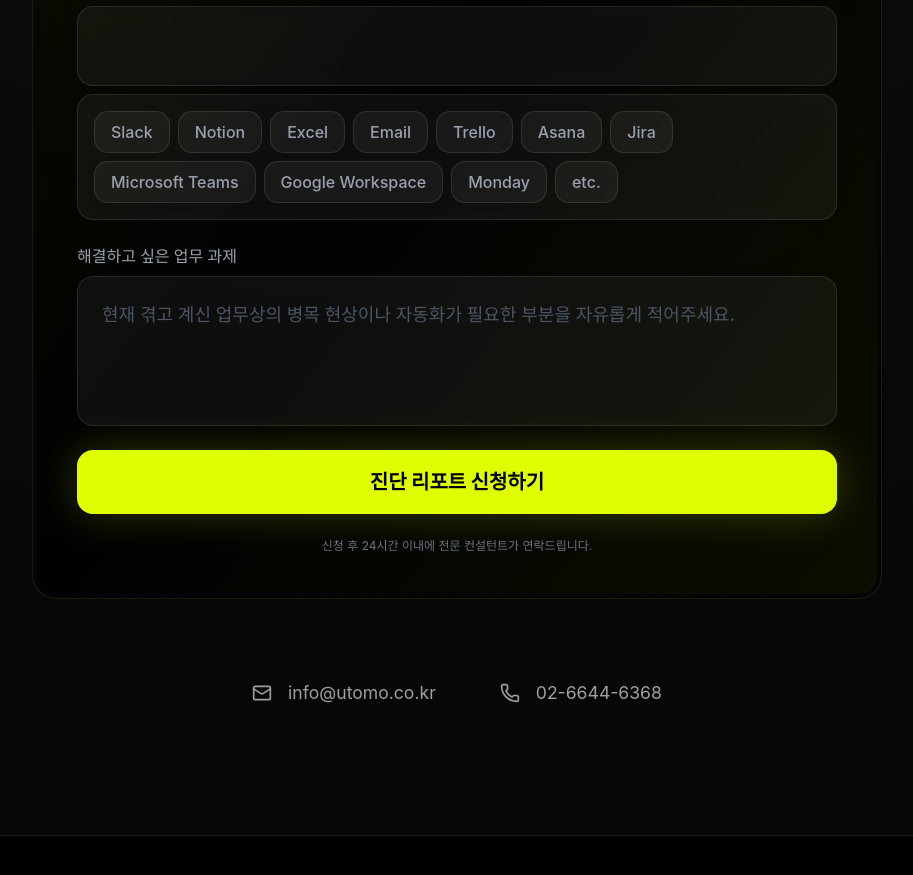
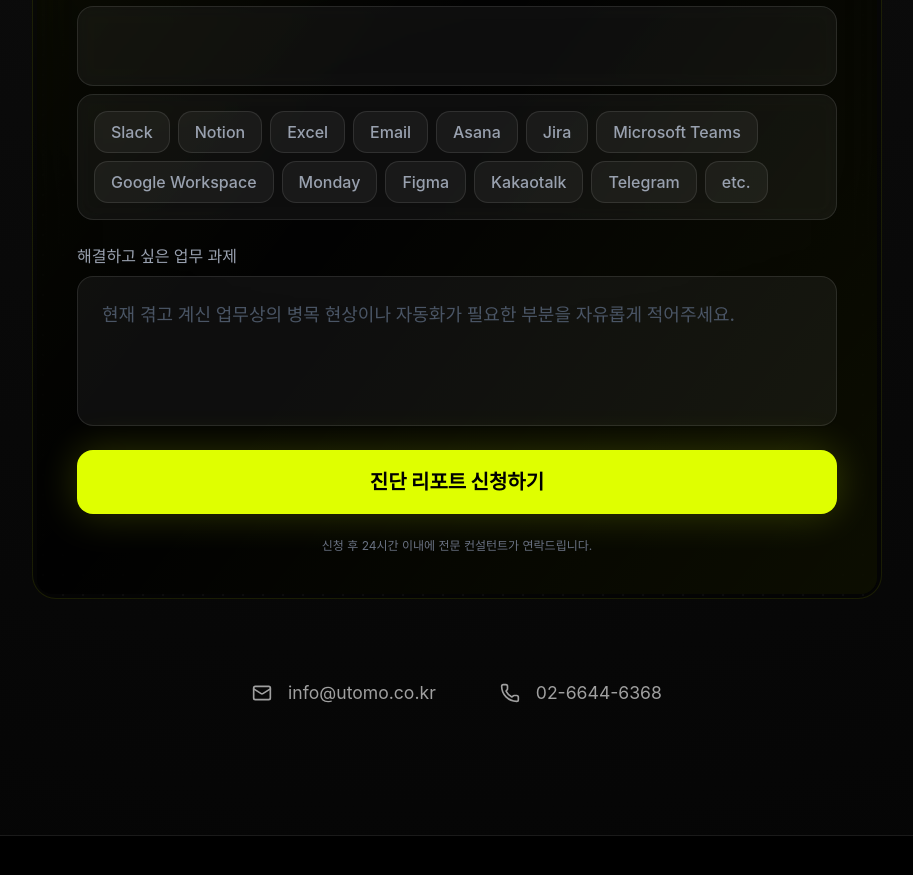
Before and after one commit to jinmoo-park/utomo_web, a React (Vite) app: page / in a window 1280 px wide. Shown: the part 7320-8195 px from the top of the page, without its empty margins (183-1096 px from the left). Built offline with nearby package versions, Linux system fonts and the light colour scheme; a web font is replaced by a local one.

Commit message:
feat: Update tool options and add validation for minimum tool selection

```diff
--- a/src/components/WorkflowDiagnosisForm.tsx
+++ b/src/components/WorkflowDiagnosisForm.tsx
@@ -115,12 +115,14 @@ export const WorkflowDiagnosisForm: React.FC<WorkflowDiagnosisFormProps> = ({ on
         { key: 'notion', name: 'Notion' },
         { key: 'excel', name: 'Excel' },
         { key: 'email', name: 'Email' },
-        { key: 'trello', name: 'Trello' },
         { key: 'asana', name: 'Asana' },
         { key: 'jira', name: 'Jira' },
         { key: 'teams', name: 'Microsoft Teams' },
         { key: 'google-workspace', name: 'Google Workspace' },
         { key: 'monday', name: 'Monday' },
+        { key: 'figma', name: 'Figma' },
+        { key: 'kakaotalk', name: 'Kakaotalk' },
+        { key: 'telegram', name: 'Telegram' },
         { key: 'etc', name: 'etc.' },
     ];
 
@@ -157,6 +159,13 @@ export const WorkflowDiagnosisForm: React.FC<WorkflowDiagnosisFormProps> = ({ on
 
     const handleSubmit = (e: React.FormEvent) => {
         e.preventDefault();
+
+        // 최소 하나의 도구가 선택되었는지 확인
+        if (!formData.tools || formData.tools.length === 0) {
+            alert('최소 하나 이상의 업무 도구를 선택해주세요.');
+            return;
+        }
+
         onSubmit?.(formData);
         console.log('Form submitted:', formData);
     };
```
